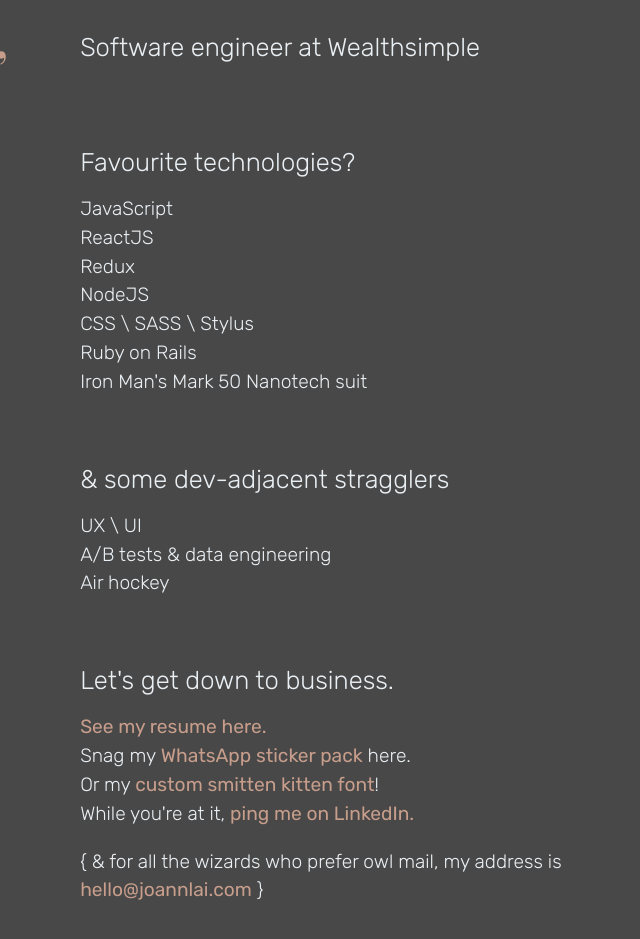
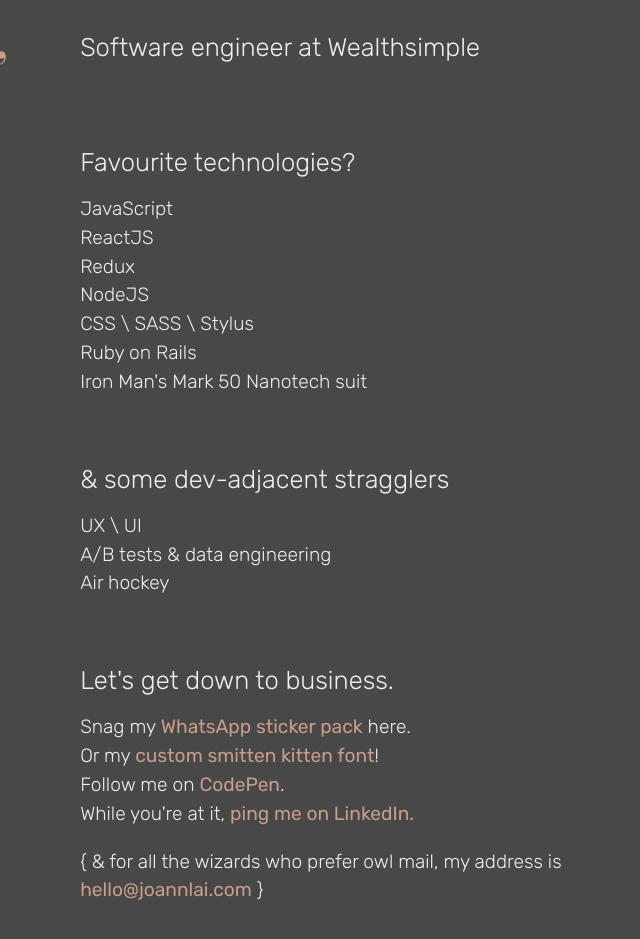
Before and after one commit to laijoann/laijoann.github.io, a plain HTML site: page index.html in a window 1280 px wide. Shown: the part 877-1816 px from the top of the page, without its empty margins (435-1075 px from the left). Drawn offline with nearby package versions, Linux system fonts and the light colour scheme.

Commit message:
Update index.html

```diff
--- a/index.html
+++ b/index.html
@@ -48,9 +48,9 @@
           <p>Air hockey</p>
 
           <p class='contentText__bbTitle'>Let's get down to business.</p>
-          <p><a class='highlightOnHover' href='Joann Lai - Full stack developer.pdf'>See my resume here.</a></p>
           <p>Snag my <a class='highlightOnHover' href='https://play.google.com/store/apps/details?id=com.joann.keykeystickers' target='_blank'>WhatsApp sticker pack</a> here.</p>
           <p>Or my <a class='highlightOnHover' href='https://2ttf.com/GyN0FeBIS8i' target='_blank'>custom smitten kitten font</a>!</p>
+          <p>Follow me on <a class='highlightOnHover' href='https://codepen.io/laijoann' target='_blank'>CodePen</a>.</p>
           <p>While you're at it, <a class='highlightOnHover' href='https://www.linkedin.com/in/Laijoann' target='_blank'>ping me on LinkedIn.</a></p>
           <p style='margin-top: 1em;'>{ &amp; for all the wizards who prefer owl mail, my address is <a class='highlightOnHover' href="mailto:hello@joannlai.com" target="_top">hello@joannlai.com</a> }</p>
       </div>
```
